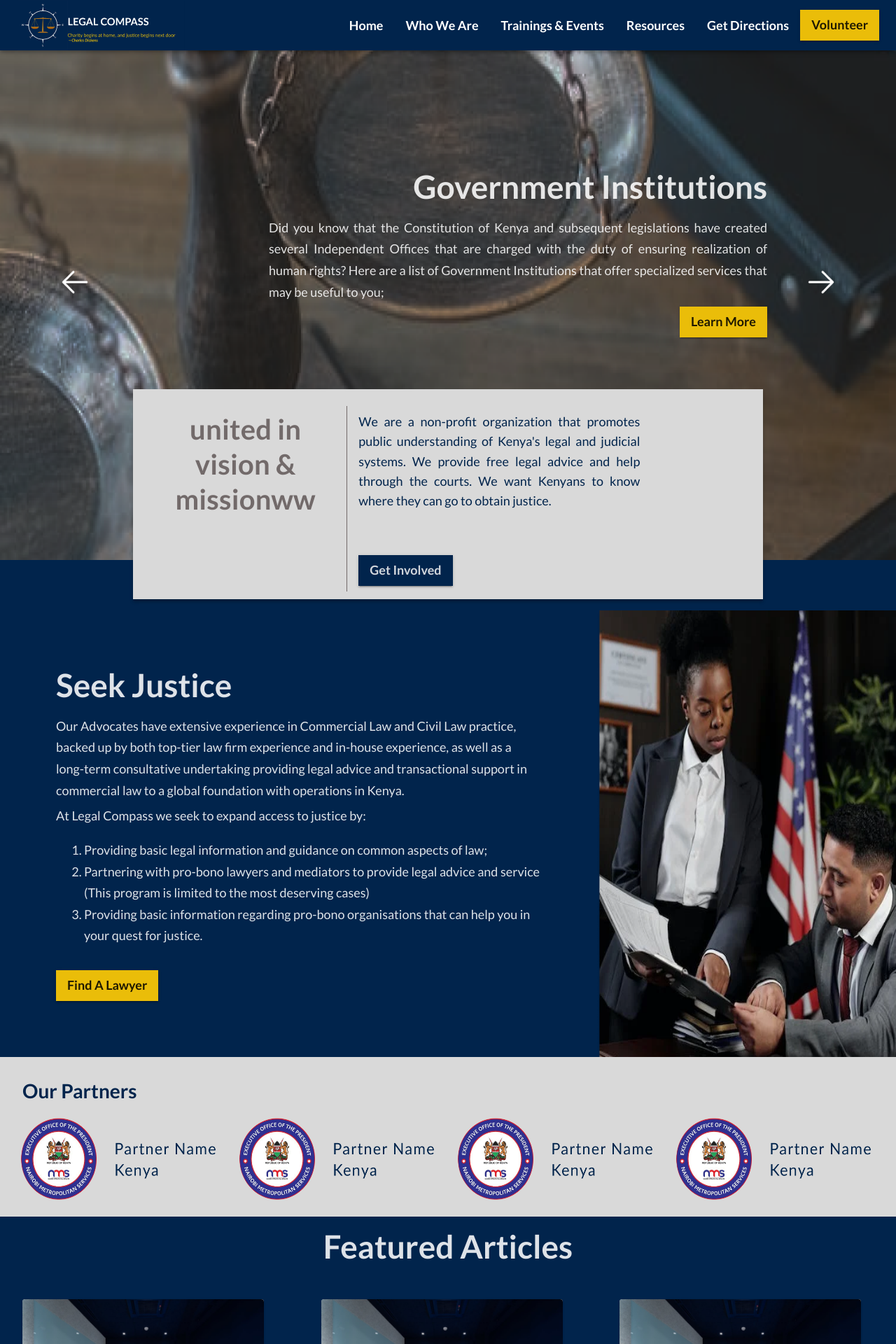
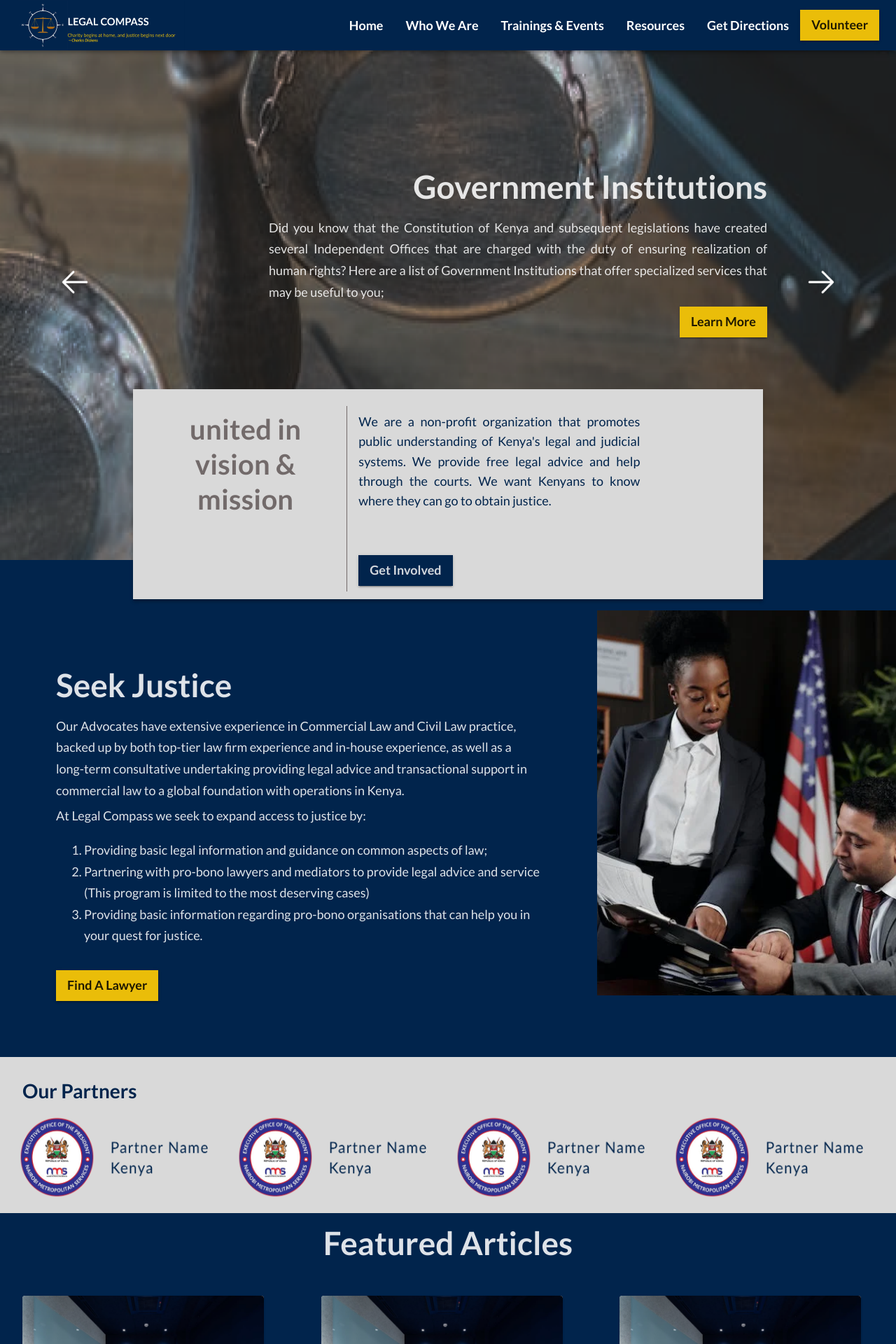
Before and after one commit to mwendwa99/legalcompass, a React (Vite) app: page / in a window 1280 px wide. Shown: the top 1920 px of the page at 70% size. Built offline with nearby package versions, Linux system fonts and the light colour scheme.

Commit message:
update image dimensions

```diff
--- a/src/App.css
+++ b/src/App.css
@@ -140,3 +140,13 @@ a {
   background-color: rgba(200, 100, 0, 0.5);
   background-blend-mode: multiply;
 }
+.MuiCardMedia-img {
+  /* max-width: 100% !important;
+  width: 300px !important;
+  height: 100% !important; */
+  /* define fixed height and width */
+  width: 100%;
+  height: 100%;
+  /* scale image to fill container */
+  object-fit: cover;
+}
--- a/src/components/Banner.jsx
+++ b/src/components/Banner.jsx
@@ -27,7 +27,7 @@ export default function Banner({ banner }) {
             color="custom"
             sx={{ width: "100%", p: 2 }}
           >
-            {banner.title}ww
+            {banner.title}
           </Typography>
         </Grid>
         <Divider
--- a/src/components/Partners.jsx
+++ b/src/components/Partners.jsx
@@ -20,28 +20,28 @@ const Partners = () => {
           <img
             src={partner}
             alt="partner"
-            style={{ width: "100%", height: "100%" }}
+            style={{ maxWidth: "100%", width: "300px", height: "100%" }}
           />
         </Grid>
         <Grid item xs={3} sm={3} md={3}>
           <img
             src={partner}
             alt="partner"
-            style={{ width: "100%", height: "100%" }}
+            style={{ maxWidth: "100%", width: "300px", height: "100%" }}
           />
         </Grid>
         <Grid item xs={3} sm={3} md={3}>
           <img
             src={partner}
             alt="partner"
-            style={{ width: "100%", height: "100%" }}
+            style={{ maxWidth: "100%", width: "300px", height: "100%" }}
           />
         </Grid>
         <Grid item xs={3} sm={3} md={3}>
           <img
             src={partner}
             alt="partner"
-            style={{ width: "100%", height: "100%" }}
+            style={{ maxWidth: "100%", width: "300px", height: "100%" }}
           />
         </Grid>
       </Grid>
--- a/src/components/SeekJustice.jsx
+++ b/src/components/SeekJustice.jsx
@@ -53,7 +53,12 @@ export default function SeekJustice() {
           <Fade in={true} timeout={1000}>
             <img
               src={justice}
-              style={{ width: "100%", height: "100%" }}
+              style={{
+                width: "100%",
+                height: "550px",
+                objectFit: "cover",
+                objectPosition: "center",
+              }}
               alt="justice"
             />
           </Fade>
--- a/src/pages/HomePage.jsx
+++ b/src/pages/HomePage.jsx
@@ -26,7 +26,13 @@ const HomePage = () => {
     <>
       <ToastContainer position="top-center" />
       <Fade in={true} timeout={1000}>
-        <img src={background} alt="background" className="background" />
+        <img
+          src={background}
+          height="720px"
+          width="1280px"
+          alt="background"
+          className="background"
+        />
       </Fade>
       <Carousel />
       <Banner banner={banner} />
```
